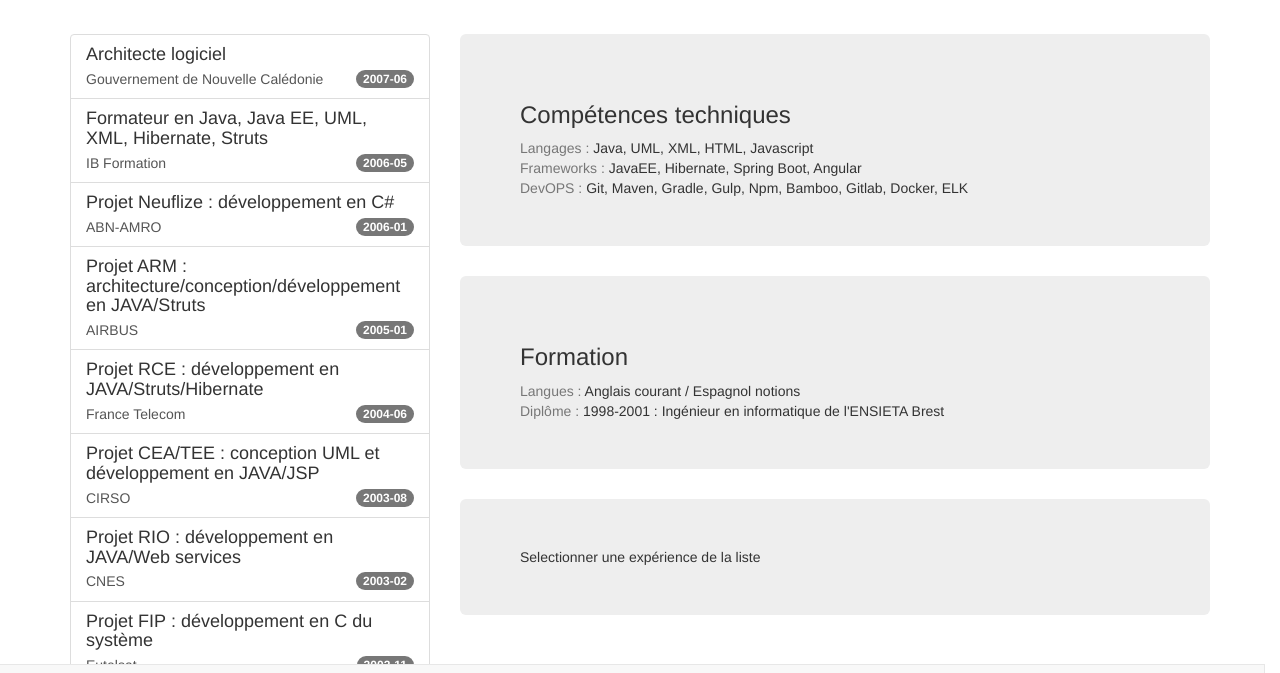
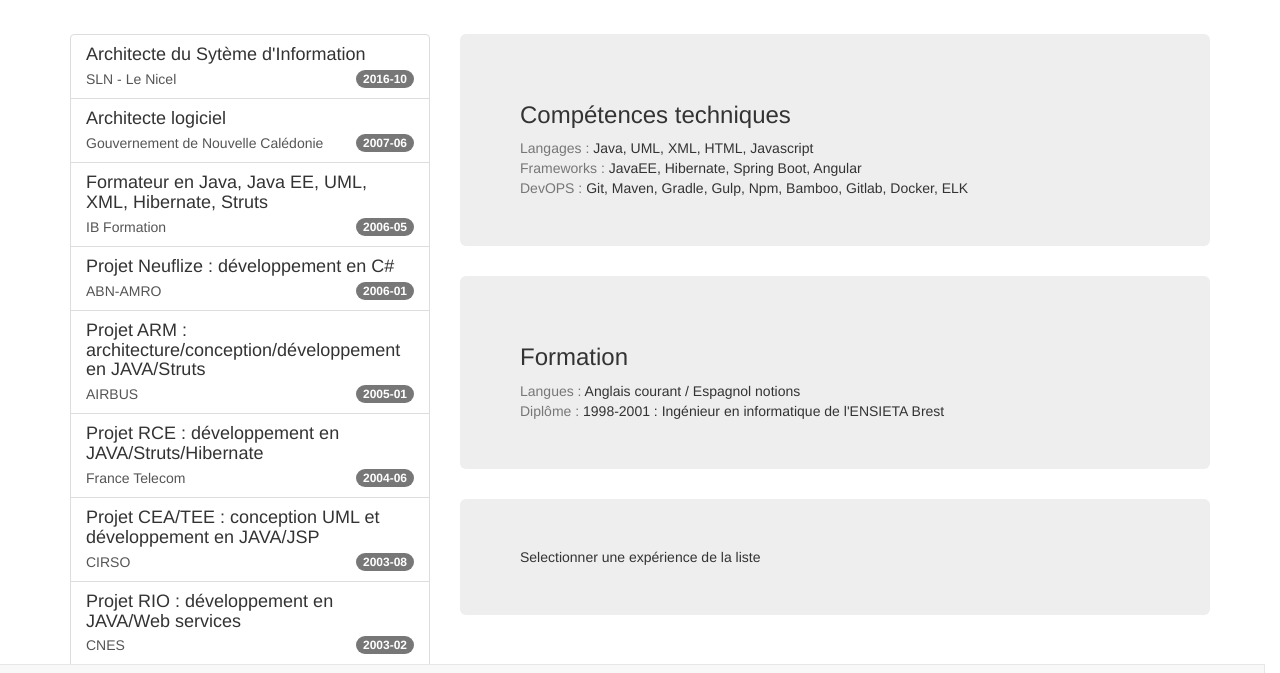
Before and after one commit to mfilotto/mfilotto.github.io, a plain HTML site: page index.html in a window 1280 px wide. Shown: the part 96-769 px from the top of the page. Drawn offline with nearby package versions, Linux system fonts and the light colour scheme; some packages are replaced by stand-ins of ours; a script that the page names is missing.

Commit message:
feat(update): add SLN experience

```diff
--- a/index.html
+++ b/index.html
@@ -380,6 +380,15 @@
                         "technicalEnv": "* Java, Java EE, XML, Oracle ADF, Maven, Gradle, JIRA, Confluence, FishEye, Bamboo, Gitlab, Angular, Springboot",
                         "startDate": "2007-06",
                         "endDate": ""
+        }, {
+                        "id": "13",
+                        "company": "SLN - Le Nicel",
+                        "summary": "Architecte du Sytème d'Information",
+                        "project": "Tous les projets de gestion du gouvernement",
+                        "mission": "Architecte de la DSI de la SLN\n\nRattaché directement au DSI, l’architecte a pour principales missions:\n- Garantir la cohérence des différentes briques du système d’information, leur interopérabilité et leur évolutivité\n- Proposer des architectures techniques et logicielles en adéquation avec le schéma directeur informatique, les normes Groupe et les évolutions technologiques\n- Élaborer le plan de développement et d’intégration de ces architectures\n- Assurer une veille technologique",
+                        "technicalEnv": "* Docker, Kubernetes, Saltstack, Azure, Java, Go, Maven, Gradle, Gitlab, Angular, Springboot",
+                        "startDate": "2016-10",
+                        "endDate": ""
         }];
                     return {
                         getContact: function() {
```
